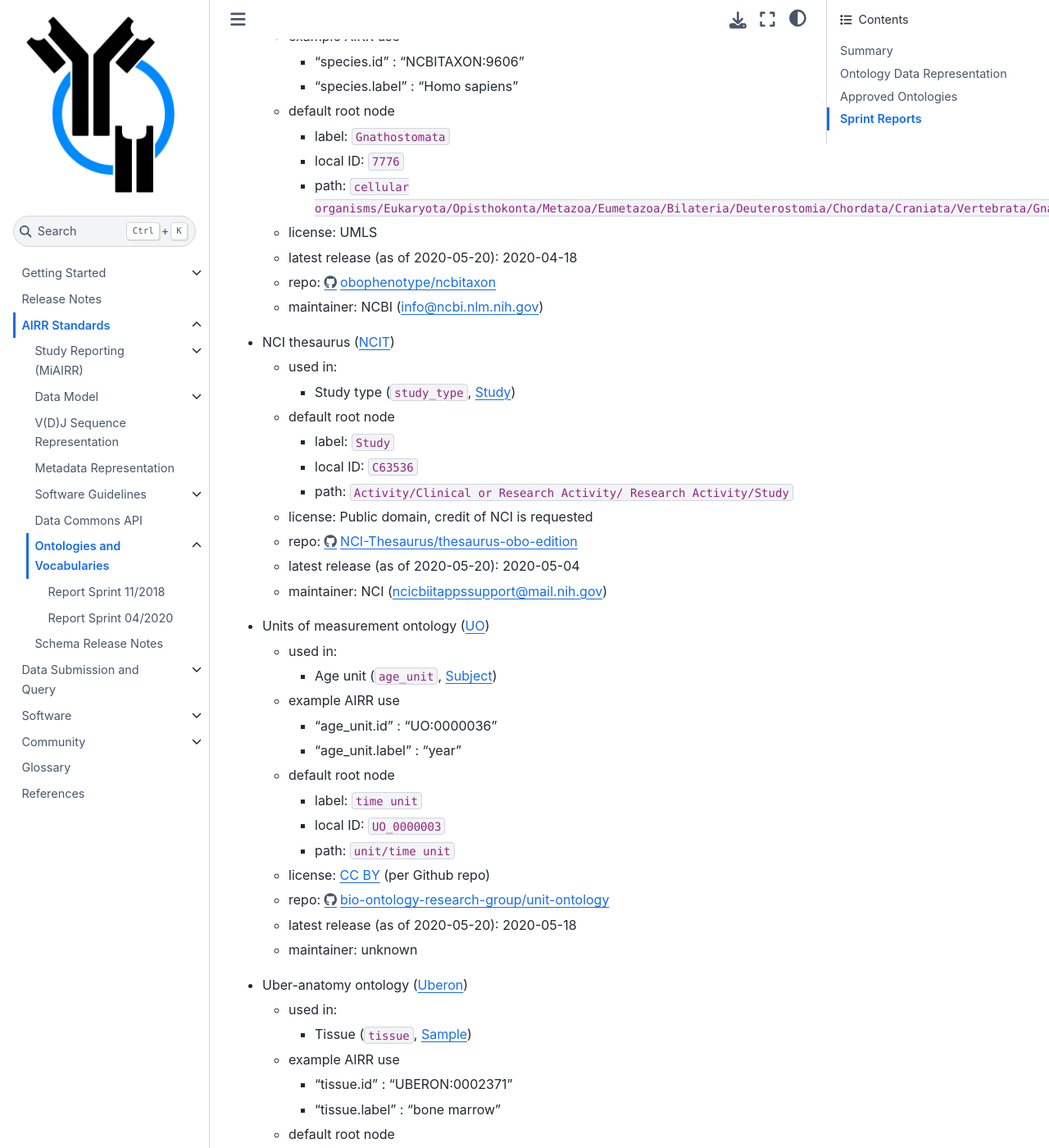
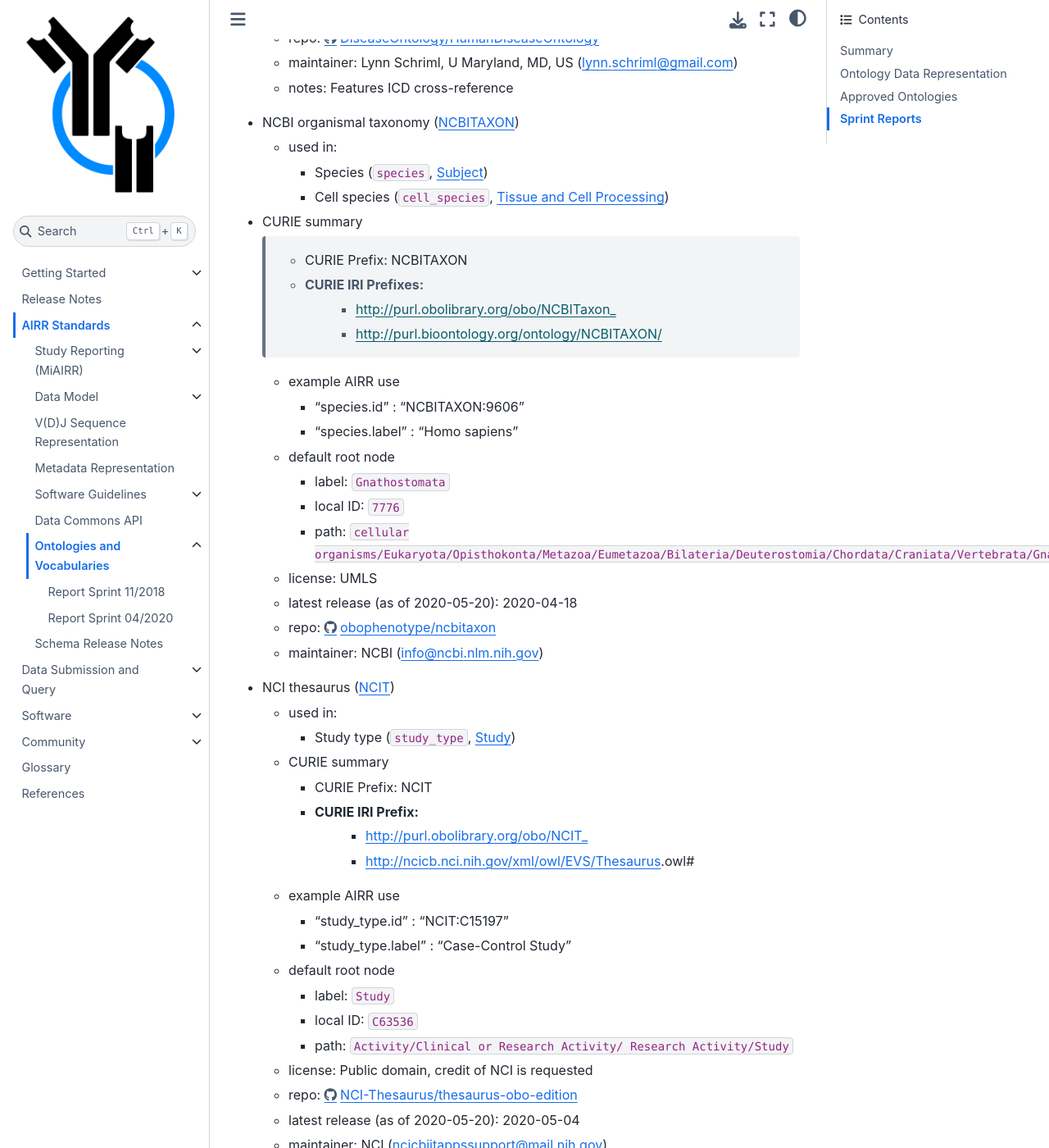
Before and after one commit to airr-community/airr-standards, a Sphinx documentation site: the page built from docs/ontovoc/introduction_ontovoc.rst, in a window 1280 px wide and 1400 px high, scrolled down 2417 px. Shown: the whole window at 82% size. Built offline with Sphinx 7.4.7 and the Sphinx Book theme 1.1.4, drawn with Linux system fonts in a browser that asks for light colours; the version number could not be read and is left out; some of the changed text lies outside the part shown.

Commit message:
Add CURIE Prefix and IRI Prefix

```diff
--- a/docs/ontovoc/introduction_ontovoc.rst
+++ b/docs/ontovoc/introduction_ontovoc.rst
@@ -66,6 +66,11 @@
       *  Cell subset (``cell_subset``,
          :ref:`Tissue and Cell Processing <CellProcessingFields>`)
 
+   *  CURIE summary
+
+      * CURIE Prefix: CL
+      * CURIE IRI Prefix: http://purl.obolibrary.org/obo/CL\_
+
    *  example AIRR use
 
       * "cell_subset.id" : "CL:0000542"
@@ -91,6 +96,11 @@
 
       *  Diagnosis (``disease_diagnosis``,
          :ref:`Diagnosis <DiagnosisFields>`)
+
+*  CURIE summary
+
+      * CURIE Prefix: DOID
+      * CURIE IRI Prefix: http://purl.obolibrary.org/obo/DOID\_
 
    *  example AIRR use
 
@@ -120,6 +130,13 @@
       *  Cell species (``cell_species``,
          :ref:`Tissue and Cell Processing <CellProcessingFields>`)
 
+*  CURIE summary
+
+      * CURIE Prefix: NCBITAXON
+      * CURIE IRI Prefixes:
+         * http://purl.obolibrary.org/obo/NCBITaxon\_
+         * http://purl.bioontology.org/ontology/NCBITAXON/
+
    *  example AIRR use
 
       * "species.id" : "NCBITAXON:9606"
@@ -145,6 +162,18 @@
 
       *  Study type (``study_type``, :ref:`Study <StudyFields>`)
 
+   *  CURIE summary
+
+      * CURIE Prefix: NCIT
+      * CURIE IRI Prefix:
+         * http://purl.obolibrary.org/obo/NCIT\_
+         * http://ncicb.nci.nih.gov/xml/owl/EVS/Thesaurus.owl#
+
+   *  example AIRR use
+
+      * "study_type.id" : "NCIT:C15197"
+      * "study_type.label" : "Case-Control Study"
+
    *  default root node
 
       *  label: ``Study``
@@ -164,6 +193,11 @@
    *  used in:
 
       *  Age unit (``age_unit``, :ref:`Subject <SubjectFields>`)
+
+   *  CURIE summary
+
+      * CURIE Prefix: UO
+      * CURIE IRI Prefix: http://purl.obolibrary.org/obo/UO\_
 
    *  example AIRR use
 
```
